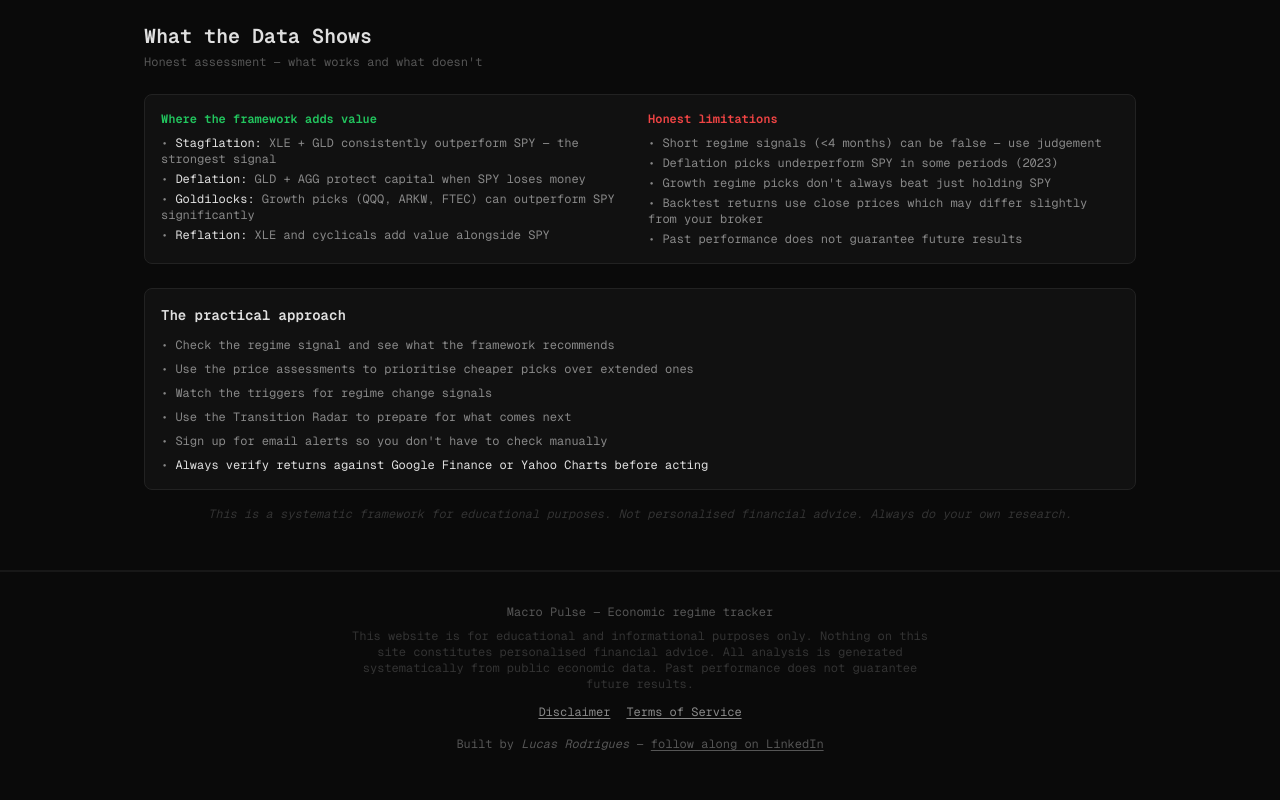
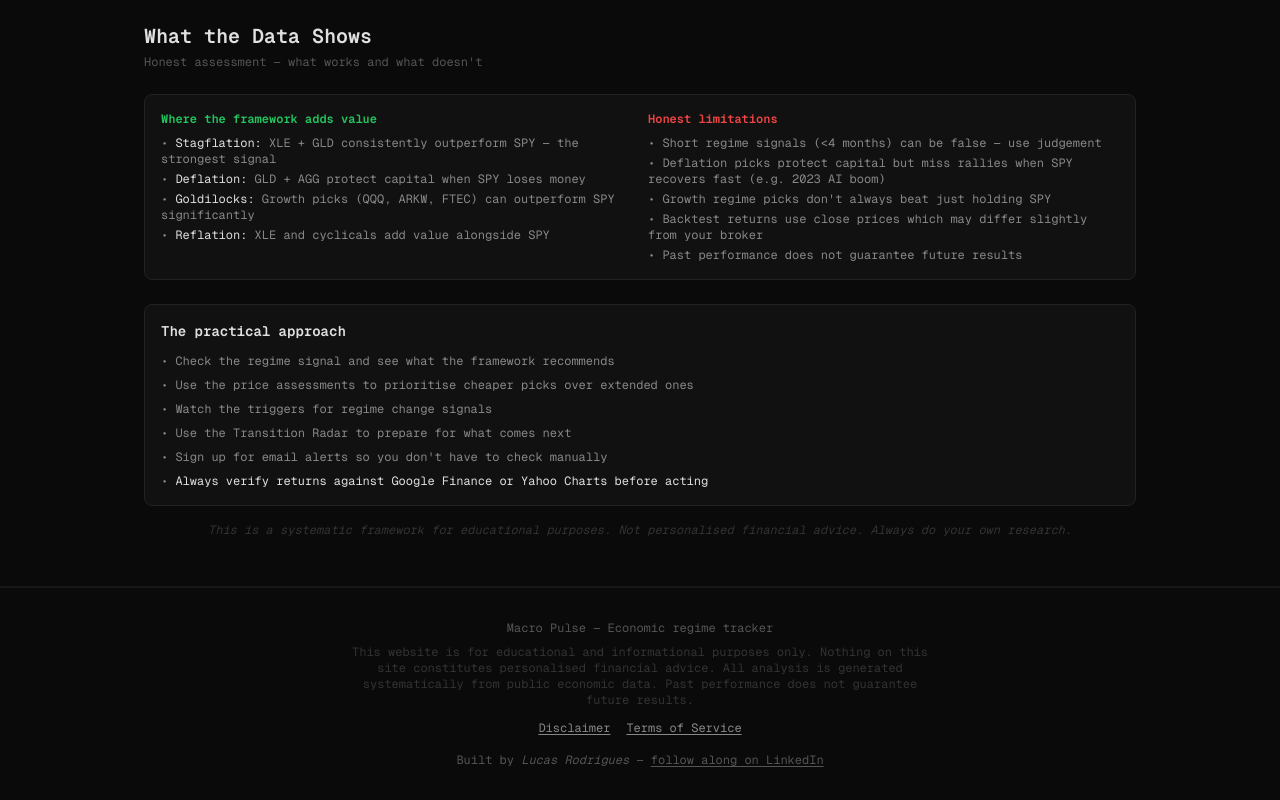
Before and after one commit to lucasr0drigues9/macro-pulse, a Next.js app in the folder macro-pulse/frontend/: page / in a window 1280 px wide. Shown: the part 4801-5601 px from the top of the page. Built offline with nearby package versions, Linux system fonts and the light colour scheme; no server answers.

Commit message:
Clarify deflation limitation text

```diff
--- a/macro-pulse/frontend/src/components/HowToUse.tsx
+++ b/macro-pulse/frontend/src/components/HowToUse.tsx
@@ -21,7 +21,7 @@ export default function HowToUse() {
             <div className="text-xs text-[#ef4444] font-bold mb-2">Honest limitations</div>
             <div className="space-y-1 text-xs text-[#888]">
               <p>• Short regime signals (&lt;4 months) can be false — use judgement</p>
-              <p>• Deflation picks underperform SPY in some periods (2023)</p>
+              <p>• Deflation picks protect capital but miss rallies when SPY recovers fast (e.g. 2023 AI boom)</p>
               <p>• Growth regime picks don&apos;t always beat just holding SPY</p>
               <p>• Backtest returns use close prices which may differ slightly from your broker</p>
               <p>• Past performance does not guarantee future results</p>
```
